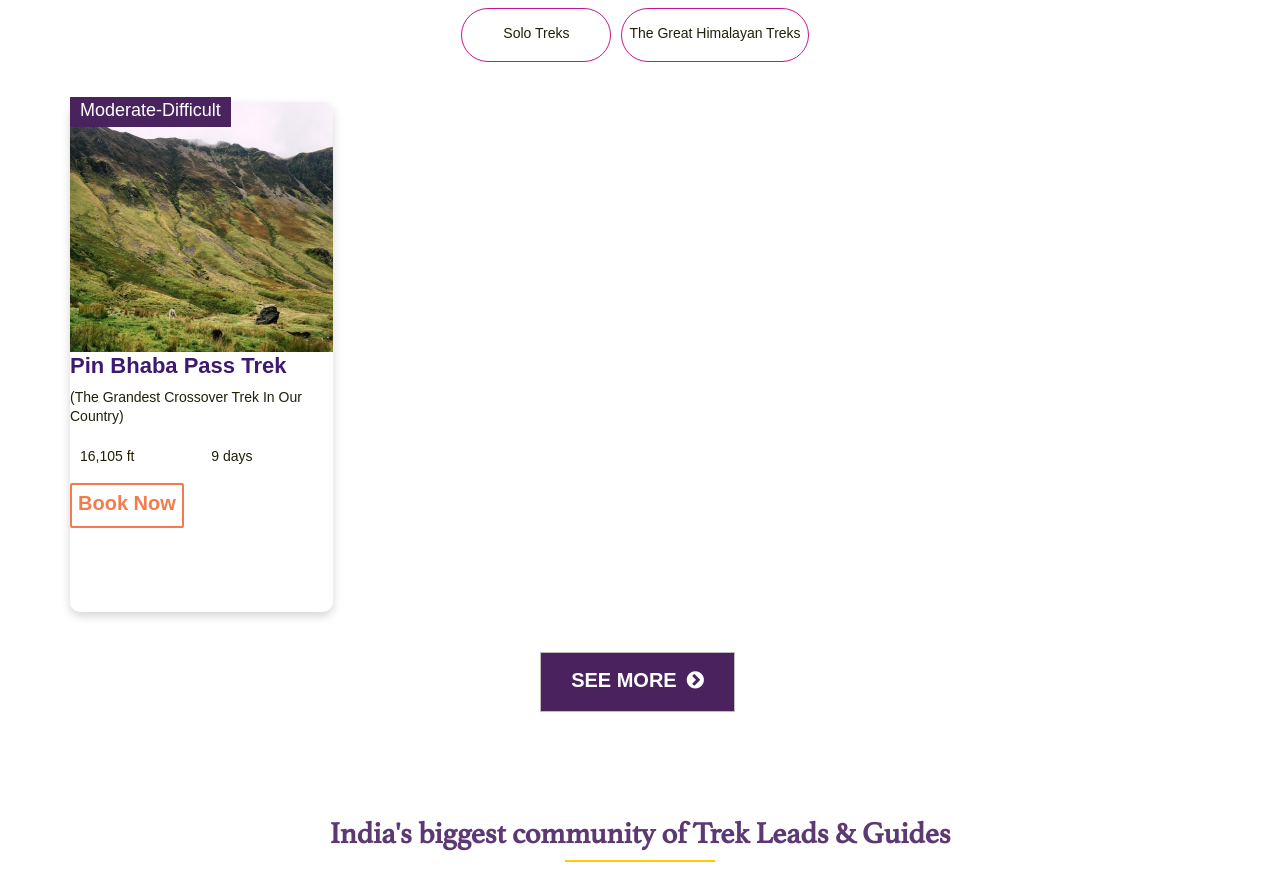
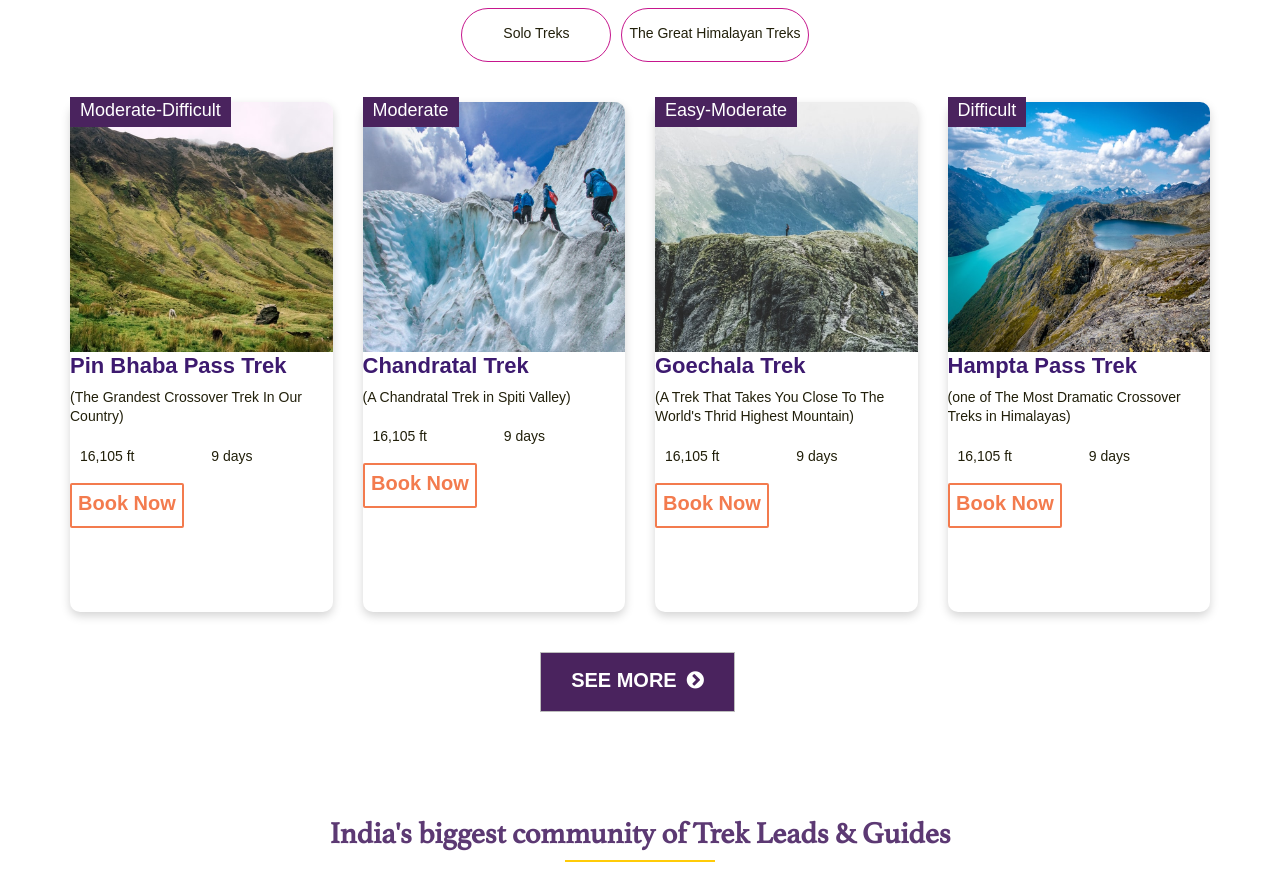
Before and after one commit to mohitdhimanskt/altra-website, a Nuxt app: page / in a window 1280 px wide. Shown: the part 1788-2672 px from the top of the page. Built offline with nearby package versions, Linux system fonts and the light colour scheme.

Commit message:
Change to categories

```diff
--- a/components/TreksCategories.vue
+++ b/components/TreksCategories.vue
@@ -86,29 +86,31 @@
       </div>
       <div class="container">
         <div class="row">
-          <div class="col-12 col-md-4 col-lg-3 mb-5">
+          <div class="col-12 col-md-4 col-lg-3 mb-5"
+            v-for="items in trekscateArr"
+          :key="items.itemClass"
+          >
             <a href="#">
               <div class="home-upcommingtrek-card">
                 <img
-                  src="~/assets/uploads/upcoming-trek-1.jpg"
-                  alt="Lorem Ipsum"
-                  title="Lorem Ipsum"
+
                   class="home-upcommingtrek-image img-responsive"
+                  :src="items.url"
                 />
-                <div class="trek-box-badge">Moderate-Difficult</div>
+                <div class="trek-box-badge">{{items.title}}</div>
                 <div class="home-upcommingtrek-card-description">
                   <label class="home-upcommingtrek-card-label primary-color"
-                    >Pin Bhaba Pass Trek</label
+                    >{{items.author}}</label
                   >
                   <h5 class="home-upcommingtrek-card-title">
-                    (The Grandest Crossover Trek In Our Country)
+                    {{items.content}}
                   </h5>
                   <ul class="trek-box-details">
                     <li class="trek-box-item">
-                      <div class="trek-box-item-detail">16,105 ft</div>
+                      <div class="trek-box-item-detail">{{items.description}}</div>
                     </li>
                     <li class="trek-box-item">
-                      <div class="trek-box-item-detail">9 days</div>
+                      <div class="trek-box-item-detail">{{items.day}}</div>
                     </li>
                   </ul>
                   <input
@@ -239,7 +241,7 @@ export default {
   name: "TreksCategories",
   data: function() {
     return {
-      treksArr: [
+      trekscateArr: [
         {
           itemClass: "item-1",
           title: "Moderate-Difficult",
```
